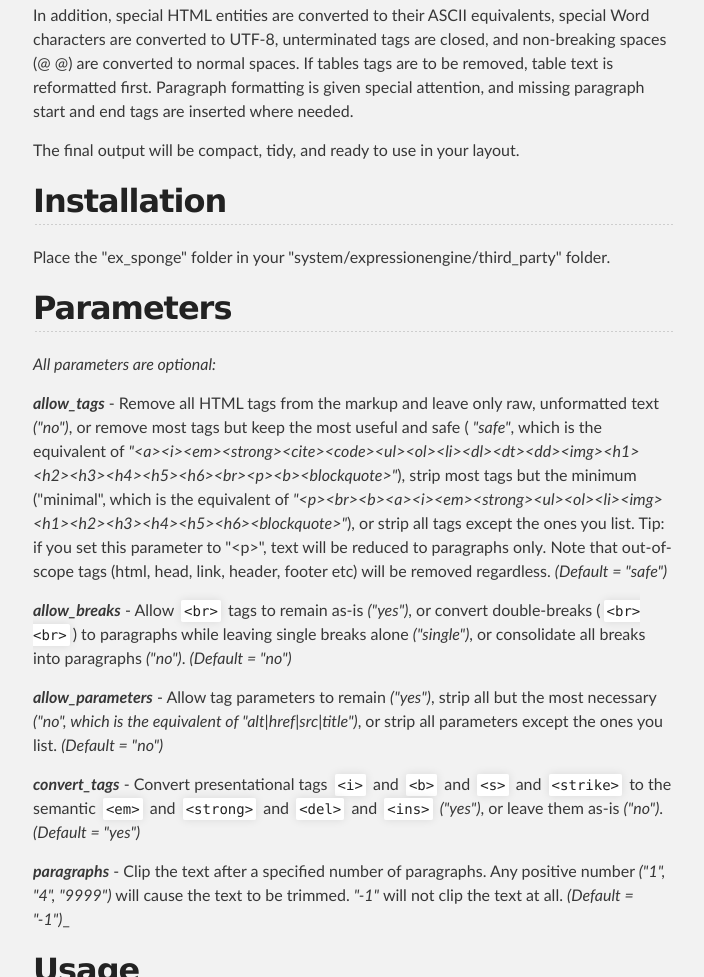
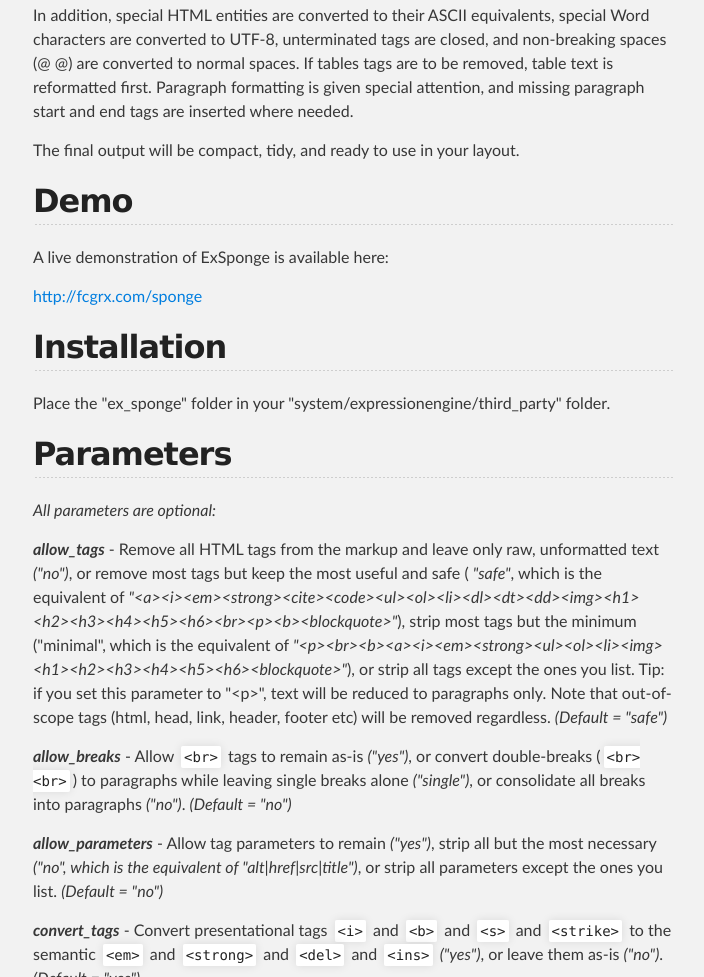
Before and after one commit to fcgrx/ex_sponge, a plain HTML site: page index.html in a window 1280 px wide. Shown: the part 1214-2191 px from the top of the page, without its empty margins (287-991 px from the left). Drawn offline with Linux system fonts and the light colour scheme.

```diff
--- a/index.html
+++ b/index.html
@@ -61,6 +61,12 @@
 </ul><p>In addition, special HTML entities are converted to their ASCII equivalents, special Word characters are converted to UTF-8, unterminated tags are closed, and non-breaking spaces (@ @) are converted to normal spaces. If tables tags are to be removed, table text is reformatted first. Paragraph formatting is given special attention, and missing paragraph start and end tags are inserted where needed.</p>
 
 <p>The final output will be compact, tidy, and ready to use in your layout.</p>
+
+<h2>Demo</h2>
+
+<p>A live demonstration of ExSponge is available here:</p>
+
+<p><a href="http://fcgrx.com/sponge">http://fcgrx.com/sponge</a></p>
 
 <h2>Installation</h2>
 
```
Also changed, not shown: params.json (+1 -1 lines).
